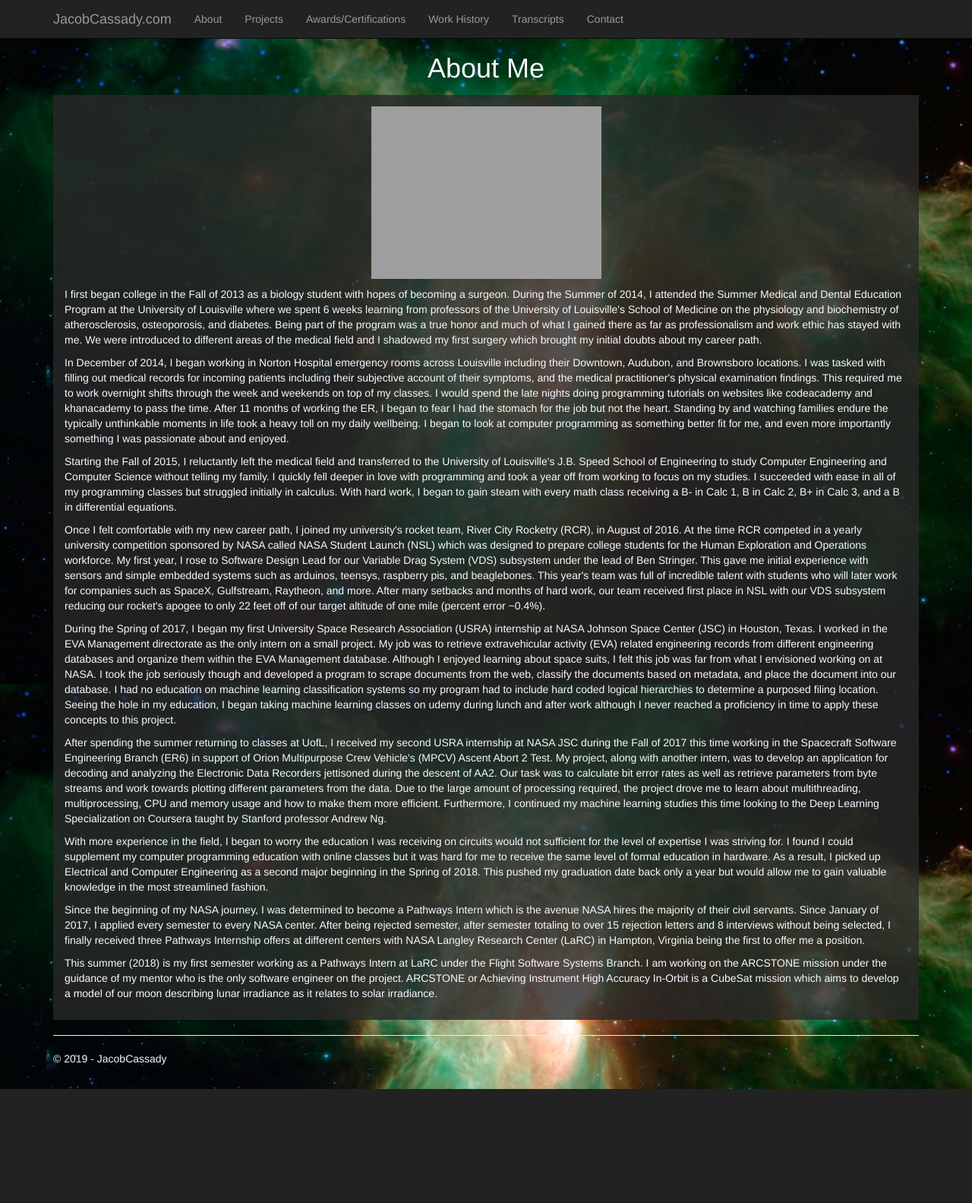
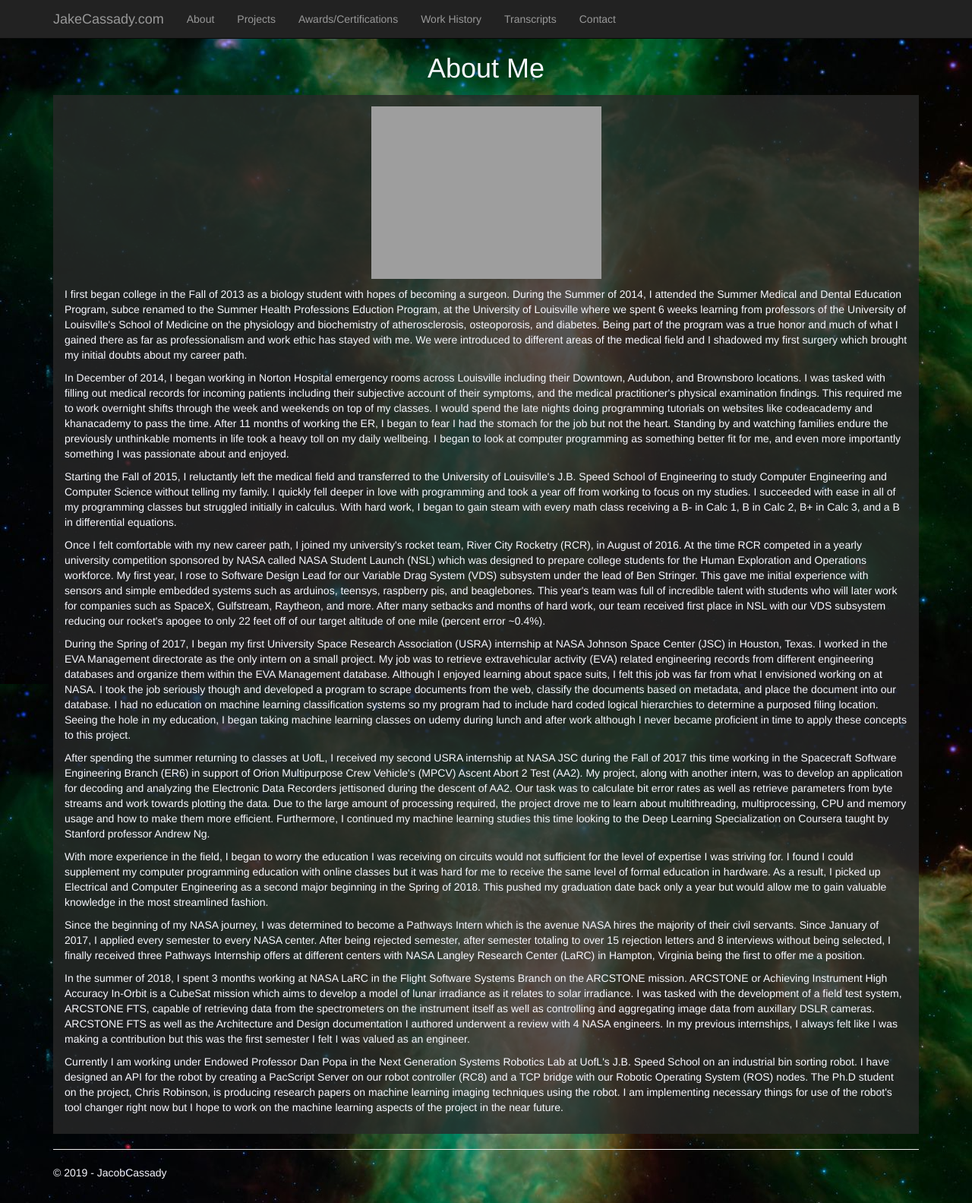
Before and after one commit to jtcass01/JacobCassadyDotCom, a Flask app: page /about in a window 1280 px wide. Shown: the whole page at 76% size. Before the commit the page ends 1433 px from the top, so only its background shows below. Run offline with Flask 2, Linux system fonts and the light colour scheme; data that the repository does not hold is empty; parts of the project's set-up code (start-up, migrations or seed data) failed here and were passed over; some libraries are stand-ins or nearby versions; grey boxes are pictures that could not be loaded.

Commit message:
Added google analytics and updated about page.

```diff
--- a/website/website/templates/about.html
+++ b/website/website/templates/about.html
@@ -10,7 +10,7 @@
 
     <p>
         I first began college in the Fall of 2013 as a biology student with hopes of becoming a surgeon.
-      During the Summer of 2014, I attended the Summer Medical and Dental Education Program at the University of Louisville where we spent 6 weeks learning from professors of the University of Louisville&#39s School of Medicine on the physiology and biochemistry of atherosclerosis, osteoporosis, and diabetes.
+        During the Summer of 2014, I attended the Summer Medical and Dental Education Program, subce renamed to the Summer Health Professions Eduction Program, at the University of Louisville where we spent 6 weeks learning from professors of the University of Louisville&#39s School of Medicine on the physiology and biochemistry of atherosclerosis, osteoporosis, and diabetes.
         Being part of the program was a true honor and much of what I gained there as far as professionalism and work ethic has stayed with me.
         We were introduced to different areas of the medical field and I shadowed my first surgery which brought my initial doubts about my career path.
     </p>
@@ -21,7 +21,7 @@
         This required me to work overnight shifts through the week and weekends on top of my classes.
         I would spend the late nights doing programming tutorials on websites like codeacademy and khanacademy to pass the time.
         After 11 months of working the ER, I began to fear I had the stomach for the job but not the heart.
-      Standing by and watching families endure the typically unthinkable moments in life took a heavy toll on my daily wellbeing.
+        Standing by and watching families endure the previously unthinkable moments in life took a heavy toll on my daily wellbeing.
         I began to look at computer programming as something better fit for me, and even more importantly something I was passionate about and enjoyed.
     </p>
 
@@ -48,13 +48,13 @@
         Although I enjoyed learning about space suits, I felt this job was far from what I envisioned working on at NASA.
         I took the job seriously though and developed a program to scrape documents from the web, classify the documents based on metadata, and place the document into our database.
         I had no education on machine learning classification systems so my program had to include hard coded logical hierarchies to determine a purposed filing location.
-      Seeing the hole in my education, I began taking machine learning classes on udemy during lunch and after work although I never reached a proficiency in time to apply these concepts to this project.
+        Seeing the hole in my education, I began taking machine learning classes on udemy during lunch and after work although I never became proficient in time to apply these concepts to this project.
     </p>
 
     <p>
-      After spending the summer returning to classes at UofL, I received my second USRA internship at NASA JSC during the Fall of 2017 this time working in the Spacecraft Software Engineering Branch (ER6) in support of Orion Multipurpose Crew Vehicle&#39s (MPCV) Ascent Abort 2 Test.
+        After spending the summer returning to classes at UofL, I received my second USRA internship at NASA JSC during the Fall of 2017 this time working in the Spacecraft Software Engineering Branch (ER6) in support of Orion Multipurpose Crew Vehicle&#39s (MPCV) Ascent Abort 2 Test (AA2).
         My project, along with another intern, was to develop an application for decoding and analyzing the Electronic Data Recorders jettisoned during the descent of AA2.
-      Our task was to calculate bit error rates as well as retrieve parameters from byte streams and work towards plotting different parameters from the data.
+        Our task was to calculate bit error rates as well as retrieve parameters from byte streams and work towards plotting the data.
         Due to the large amount of processing required, the project drove me to learn about multithreading, multiprocessing, CPU and memory usage and how to make them more efficient.
         Furthermore, I continued my machine learning studies this time looking to the Deep Learning Specialization on Coursera taught by Stanford professor Andrew Ng.
     </p>
@@ -73,9 +73,18 @@
     </p>
 
     <p>
-      This summer (2018) is my first semester working as a Pathways Intern at LaRC under the Flight Software Systems Branch.
-      I am working on the ARCSTONE mission under the guidance of my mentor who is the only software engineer on the project.
-      ARCSTONE or Achieving Instrument High Accuracy In-Orbit is a CubeSat mission which aims to develop a model of our moon describing lunar irradiance as it relates to solar irradiance.
+        In the summer of 2018, I spent 3 months working at NASA LaRC in the Flight Software Systems Branch on the ARCSTONE mission.
+        ARCSTONE or Achieving Instrument High Accuracy In-Orbit is a CubeSat mission which aims to develop a model of lunar irradiance as it relates to solar irradiance.
+        I was tasked with the development of a field test system, ARCSTONE FTS, capable of retrieving data from the spectrometers on the instrument itself as well as controlling and aggregating image data from auxillary DSLR cameras.
+        ARCSTONE FTS as well as the Architecture and Design documentation I authored underwent a review with 4 NASA engineers.
+        In my previous internships, I always felt like I was making a contribution but this was the first semester I felt I was valued as an engineer.
+    </p>
+
+    <p>
+        Currently I am working under Endowed Professor Dan Popa in the Next Generation Systems Robotics Lab at UofL's J.B. Speed School on an industrial bin sorting robot.
+        I have designed an API for the robot by creating a PacScript Server on our robot controller (RC8) and a TCP bridge with our Robotic Operating System (ROS) nodes.
+        The Ph.D student on the project, Chris Robinson, is producing research papers on machine learning imaging techniques using the robot.
+        I am implementing necessary things for use of the robot's tool changer right now but I hope to work on the machine learning aspects of the project in the near future.
     </p>
 </div>
 
--- a/website/website/templates/layout.html
+++ b/website/website/templates/layout.html
@@ -3,7 +3,7 @@
 <head>
     <meta charset="utf-8" />
     <meta name="viewport" content="width=device-width, initial-scale=1.0">
-    <title>{{ title }} - JacobCassady.com</title>
+    <title>{{ title }} - JakeCassady.com</title>
     <link rel="stylesheet" type="text/css" href="/static/content/bootstrap.min.css" />
     <link rel="stylesheet" type="text/css" href="/static/content/site.css" />
     <script src="/static/scripts/modernizr-2.6.2.js"></script>
@@ -22,7 +22,7 @@
                     <span class="icon-bar"></span>
                     <span class="icon-bar"></span>
                 </button>
-                <a href="/" class="navbar-brand">JacobCassady.com</a>
+                <a href="/" class="navbar-brand">JakeCassady.com</a>
             </div>
             <div class="navbar-collapse collapse">
                 <ul class="nav navbar-nav">
--- a/website/website/templates/work_history.html
+++ b/website/website/templates/work_history.html
@@ -87,8 +87,7 @@
         <p>After I left in December, Ben implemented the motor actuation and altitude detection components of the VDS. In the following April, during competition, RCR received the honor of first place in NSL. The Variable Drag System I helped design worked incredibly well, forcing the rocket to apogee at only 22 feet over our 1 mile target (percent-error of ~0.4%). We also received an award for having the best vehicle design but I cannot take any credit for that. It was a true privilege to work with such a talented group of individuals, and we are far from done yet.</p>
         <p>After finishing my first USRA internship at JSC in the Spring of 2017, I returned to UofL to attend class and work on paving the way for RCR's future. After an ambitious year, many of us were still hungry for more. We set out to design a two-staged, 15 foot rocket to launch at the end of the summer. My role was to design a telemetry system capable of ranges over 10,000 feet as well look ahead to the future of the Variable Drag System and the improvements we could make as it wasn't likely that Ben would return to the team when he finished his internships at Raytheon.</p>
         <p>To design the telemetry system, I first looked to popular forums such as Reddit and Stack Overflow. From these forums, I got tons of information on how other's developed similar systems for their hobby weather balloons. This gave me a great starting point and a community to reach out to during the initial development stages. In the end, I found DigiKey to be a very reliable and trusted manufacturer of RF sensor modules that could be used for transferring data. After purchasing two RF modules, designing a printed circuit board, and picking out a microcontroller for the ground station and a microcomputer for on board the rocket, Nolan Holden, a pathways intern with the US Navy, and I designed a telemetry test for the two-staged rocket flight.</p>
-        <p>Our goal was to test the range of the RF modules and how transmittance speed is deteriorated by increases in distance. Sadly during the preparation for our launch, one of our antennae was severed while putting the rocket together. We were able to solder the sever but with a severely gimped range.</p>
-        <p>Now, during the Spring of 2018, we have upgraded the VDS's IMU to a VectorNav 100 which provides a much higher frequency of data. These improvements are pushing our team to implement multithreading and multiprocessing to handle these large data sets without hindering our response time. We have upgraded our previous microcontroller (Teensy 3.6) to a Beaglebone Black to give us more CPUs and an operating system to ease the control of the different cores and microcontroller on board the Beaglebone.</p>
+        <p>Our goal was to test the range of the RF modules and how transmittance speed is deteriorated by increases in distance. Sadly during the preparation for our launch, one of our antennae was severed while putting the rocket together. We were able to solder the sever but the RF connection between the two transmitters was severely gimped resulting in poor range.</p>
     </div>
 </div>
 
--- a/website/website/views.py
+++ b/website/website/views.py
@@ -2,14 +2,19 @@
 Routes and views for the flask application.
 """
 
+import os
 from datetime import datetime
-from flask import render_template
+from flask import render_template, send_file
 from website import app
+from website.google_analytics import track_event
 
 @app.route('/')
 @app.route('/home')
 def home():
     """Renders the home page."""
+    track_event(
+		category='home',
+		action='home page visit')
     return render_template(
         'index.html',
         title='Home Page',
@@ -19,6 +24,9 @@ def home():
 @app.route('/about')
 def about():
     """Renders the about page."""
+    track_event(
+		category='about',
+		action='about page visit')
     return render_template(
         'about.html',
         title='About Me',
@@ -29,6 +37,9 @@ def about():
 @app.route('/projects')
 def projects():
     """Renders the projects page."""
+    track_event(
+		category='projects',
+		action='projects page visit')
     return render_template(
         'projects.html',
         title='Projects',
@@ -39,6 +50,9 @@ def projects():
 @app.route('/simon')
 def simon():
     """Renders the simon project page."""
+    track_event(
+		category='projects',
+		action='simon page visit')
     return render_template(
         'simon.html',
         title='Sign Interfaced Machine Operating Network (SIMON)',
@@ -49,6 +63,9 @@ def simon():
 @app.route('/awards_and_certifications')
 def awards_and_certifications():
     """Renders the awards page."""
+    track_event(
+		category='awards_and_certifications',
+		action='awards_and_certifications page visit')
     return render_template(
         'awards_and_certifications.html',
         title='Awards and Certifications',
@@ -59,6 +76,9 @@ def awards_and_certifications():
 @app.route('/transcripts')
 def transcripts():
     """Renders the transcripts page."""
+    track_event(
+		category='transcripts',
+		action='transcripts page visit')
     return render_template(
         'transcripts.html',
         title='University Transcripts',
@@ -69,6 +89,9 @@ def transcripts():
 @app.route('/work_history')
 def work_history():
     """Renders the transcripts page."""
+    track_event(
+		category='work_history',
+		action='work_history page visit')
     return render_template(
         'work_history.html',
         title='Work History',
@@ -79,9 +102,55 @@ def work_history():
 @app.route('/contact')
 def contact():
     """Renders the contact page."""
+    track_event(
+		category='contact',
+		action='contact page visit')
     return render_template(
         'contact.html',
         title='Contact Info',
         year=datetime.now().year,
         message=''
     )
+
+''' Dean's List Certificate Routes '''
+@app.route('/dean_cert_fall_2013')
+def dean_cert_fall_2013():
+	track_event(
+		category='contact',
+		action='contact page visit')
+	return send_file(os.getcwd() + os.path.sep + 'website' + os.path.sep + 'static' + os.path.sep + 'transcripts' + os.path.sep + '2013' + os.path.sep + 'dean_cert_fall_2013.pdf')
+
+@app.route('/dean_cert_spring_2014')
+def dean_cert_spring_2014():
+	track_event(
+		category='contact',
+		action='contact page visit')
+	return send_file(os.getcwd() + os.path.sep + 'website' + os.path.sep + 'static' + os.path.sep + 'transcripts' + os.path.sep + '2014' + os.path.sep + 'dean_cert_spring_2014.pdf')
+
+@app.route('/dean_cert_fall_2015')
+def dean_cert_fall_2015():
+	track_event(
+		category='contact',
+		action='contact page visit')
+	return send_file(os.getcwd() + os.path.sep + 'website' + os.path.sep + 'static' + os.path.sep + 'transcripts' + os.path.sep + '2015' + os.path.sep + 'dean_cert_fall_2015.pdf')
+
+@app.route('/dean_cert_fall_2016')
+def dean_cert_fall_2016():
+	track_event(
+		category='contact',
+		action='contact page visit')
+	return send_file(os.getcwd() + os.path.sep + 'website' + os.path.sep + 'static' + os.path.sep + 'transcripts' + os.path.sep + '2016' + os.path.sep + 'dean_cert_fall_2016.pdf')
+
+@app.route('/dean_cert_spring_2018')
+def dean_cert_spring_2018():
+	track_event(
+		category='contact',
+		action='contact page visit')
+	return send_file(os.getcwd() + os.path.sep + 'website' + os.path.sep + 'static' + os.path.sep + 'transcripts' + os.path.sep + '2018' + os.path.sep + 'dean_cert_spring_2018.pdf')
+
+@app.route('/dean_cert_fall_2018')
+def dean_cert_fall_2018():
+	track_event(
+		category='contact',
+		action='contact page visit')
+	return send_file(os.getcwd() + os.path.sep + 'website' + os.path.sep + 'static' + os.path.sep + 'transcripts' + os.path.sep + '2018' + os.path.sep + 'dean_cert_fall_2018.pdf')
```
Also changed, not shown: website/app.yaml (added, +11 -0 lines), website/website/google_analytics.py (added, +25 -0 lines), website/website/templates/projects.html (+8 -2 lines), website/website/templates/transcripts.html (+6 -6 lines), 1 other file. Lines whose indentation alone changed are shown as unchanged.
